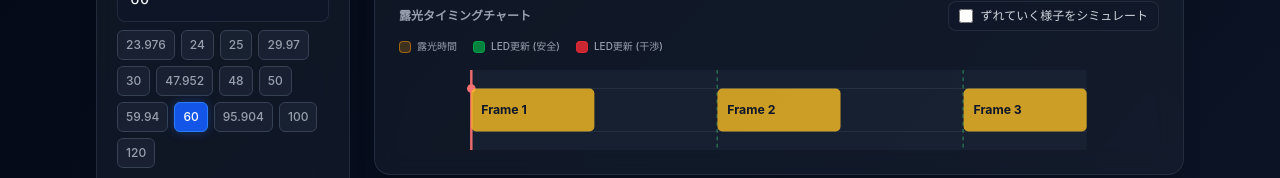
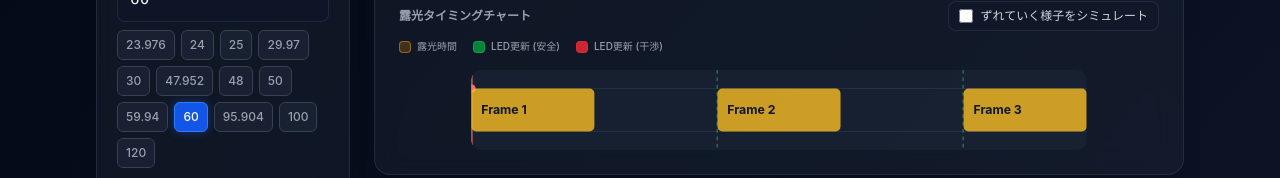
Before and after one commit to ookami1019/LED-System, a React (Vite) app in the folder Flickr/: page / in a window 1280 px wide. Shown: the part 622-800 px from the top of the page. Built offline with nearby package versions, Linux system fonts and the light colour scheme.

Commit message:
fix(flickr): use native SVG clipPath to reliably prevent timeline overflow

```diff
--- a/Flickr/src/components/ExposureVisualizer.tsx
+++ b/Flickr/src/components/ExposureVisualizer.tsx
@@ -169,9 +169,16 @@ export const ExposureVisualizer: React.FC<ExposureVisualizerProps> = ({ inputs,
     }
 
     return (
-      <svg viewBox={`0 0 ${width} ${height}`} className="w-full h-auto mt-2 rounded-lg overflow-hidden" style={{ maxHeight: '80px' }}>
-        <rect width={width} height={height} fill="rgba(30,41,59,0.5)" />
+      <svg viewBox={`0 0 ${width} ${height}`} className="w-full h-auto mt-2" style={{ maxHeight: '80px' }}>
+        <defs>
+          <clipPath id="timeline-clip">
+            <rect width={width} height={height} rx="8" />
+          </clipPath>
+        </defs>
 
+        <rect width={width} height={height} fill="rgba(30,41,59,0.5)" rx="8" />
+
+        <g clipPath="url(#timeline-clip)">
           {ledLines.map((line) => (
             <g key={`led-group-${line.id}`}>
               <line
@@ -201,6 +208,7 @@ export const ExposureVisualizer: React.FC<ExposureVisualizerProps> = ({ inputs,
               </text>
             </g>
           ))}
+        </g>
 
         <line x1={0} y1={15} x2={width} y2={15} stroke="rgba(148,163,184,0.2)" strokeWidth="0.5" />
         <line x1={0} y1={50} x2={width} y2={50} stroke="rgba(148,163,184,0.2)" strokeWidth="0.5" />
```
Lines whose indentation alone changed are shown as unchanged.
